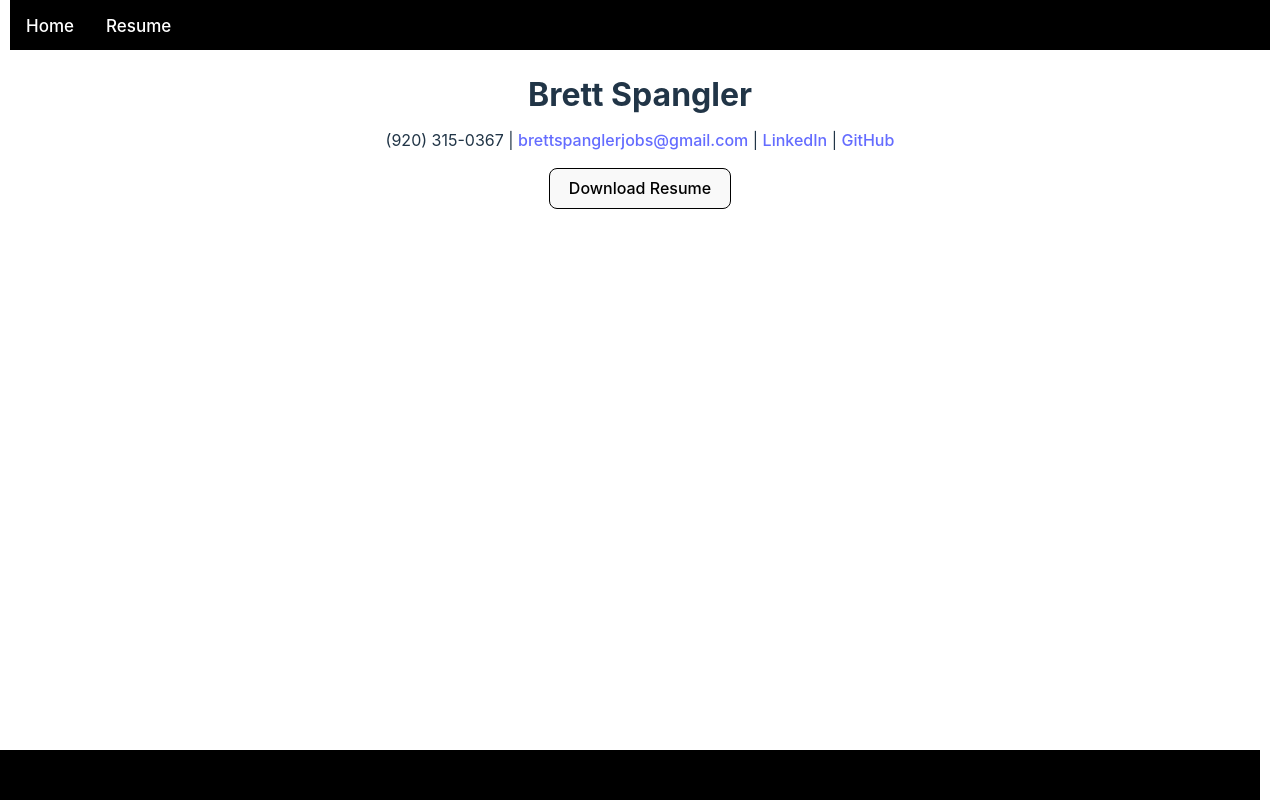
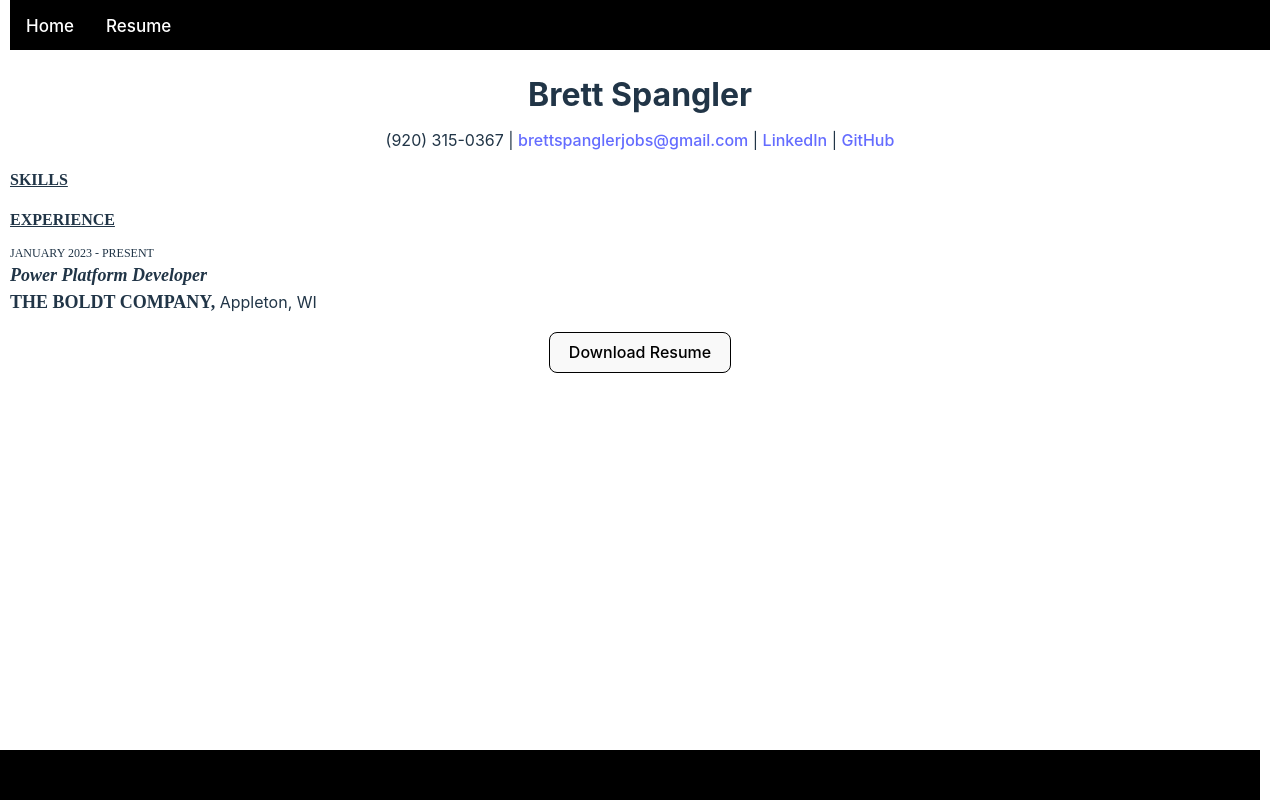
Before and after one commit to bspangler21/PersonalWebsite, a React (Vite) app: page /PersonalWebsite/Resume in a window 1280 px wide. Built offline with nearby package versions, Linux system fonts and the light colour scheme; what @fluentui/font-icons-mdl2 would draw is missing.

Commit message:
Add Resume component with experience mapping; enhance styles and utility classes

```diff
--- a/src/index.css
+++ b/src/index.css
@@ -40,6 +40,9 @@ h2 {
   margin-bottom: 0px;
 }
 
+
+
+
 button {
   border-radius: 8px;
   border: 1px solid #000000;
--- a/src/pages/Resume.tsx
+++ b/src/pages/Resume.tsx
@@ -1,3 +1,7 @@
+import utilStyles from "../styles/utilStyles.module.css";
+import resume from "../styles/resume.module.css";
+import { Experiences } from "../staticData/Experiences";
+
 function Resume() {
 	return (
 		<>
@@ -30,6 +34,27 @@ function Resume() {
 					</a>
 				</p>
 			</div>
+			<div className={utilStyles.leftAlign}>
+				<p className={resume.sectionHeader}>SKILLS</p>
+				<div>
+					<p className={resume.sectionHeader}>EXPERIENCE</p>
+					{Experiences.map((experience) => (
+						<>
+							<p className={resume.date}>{experience.date}</p>
+							<p className={resume.jobTitle}>
+								{experience.jobTitle}
+							</p>
+							<p className={utilStyles.noMargin}>
+								<span className={resume.company}>
+									{`${experience.company.toUpperCase()}`}
+									{", "}
+								</span>
+								<span>{experience.location}</span>
+							</p>
+						</>
+					))}
+				</div>
+			</div>
 			<div>
 				<p>
 					<a href="/PersonalWebsite/BrettSpanglerResume.pdf" download>
--- /dev/null
+++ b/src/staticData/Experiences.ts
@@ -0,0 +1,14 @@
+import { Experience } from "../types/Experience";
+
+export const Experiences: Experience[] = [
+	{
+		date: "JANUARY 2023 - PRESENT",
+		jobTitle: "Power Platform Developer",
+		company: "The Boldt Company",
+		location: "Appleton, WI",
+		responsibility: [
+			"Use Power Apps and various visualization, change data capture, and ETL tools to build enterprise-scale applications",
+			"Build responsive applications for desktop and mobile use",
+		],
+	},
+];
--- /dev/null
+++ b/src/styles/resume.module.css
@@ -0,0 +1,29 @@
+.sectionHeader {
+  font-weight: bold;
+  text-decoration: underline;
+  font-family: 'Times New Roman', Times, serif;
+  margin-bottom: 0px;
+}
+
+.date {
+  /* font-style: italic; */
+  font-size: 12px;
+  font-family: 'Times New Roman', Times, serif;
+  margin-bottom: 0px;
+}
+
+.jobTitle {
+  margin-top: 0px;
+  font-weight: bold;
+  font-style: italic;
+  font-family: 'Times New Roman', Times, serif;
+  font-size: 18px;
+  margin-bottom: 0px;
+}
+
+.company {
+  margin-top: 0px;
+  font-weight: bold;
+  font-family: 'Times New Roman', Times, serif;
+  font-size: 18px;
+}
--- a/src/styles/utilStyles.module.css
+++ b/src/styles/utilStyles.module.css
@@ -28,6 +28,9 @@
 }
 
 .marginSpace {
-  /* margin: 20px 20px; */
   padding: 20px 0px;
 }
+
+.noMargin {
+  margin: 0px;
+}
--- /dev/null
+++ b/src/types/Experience.ts
@@ -0,0 +1,7 @@
+export type Experience = {
+	date: string;
+	jobTitle: string;
+	company: string;
+	location: string;
+	responsibility: string[];
+};
```
